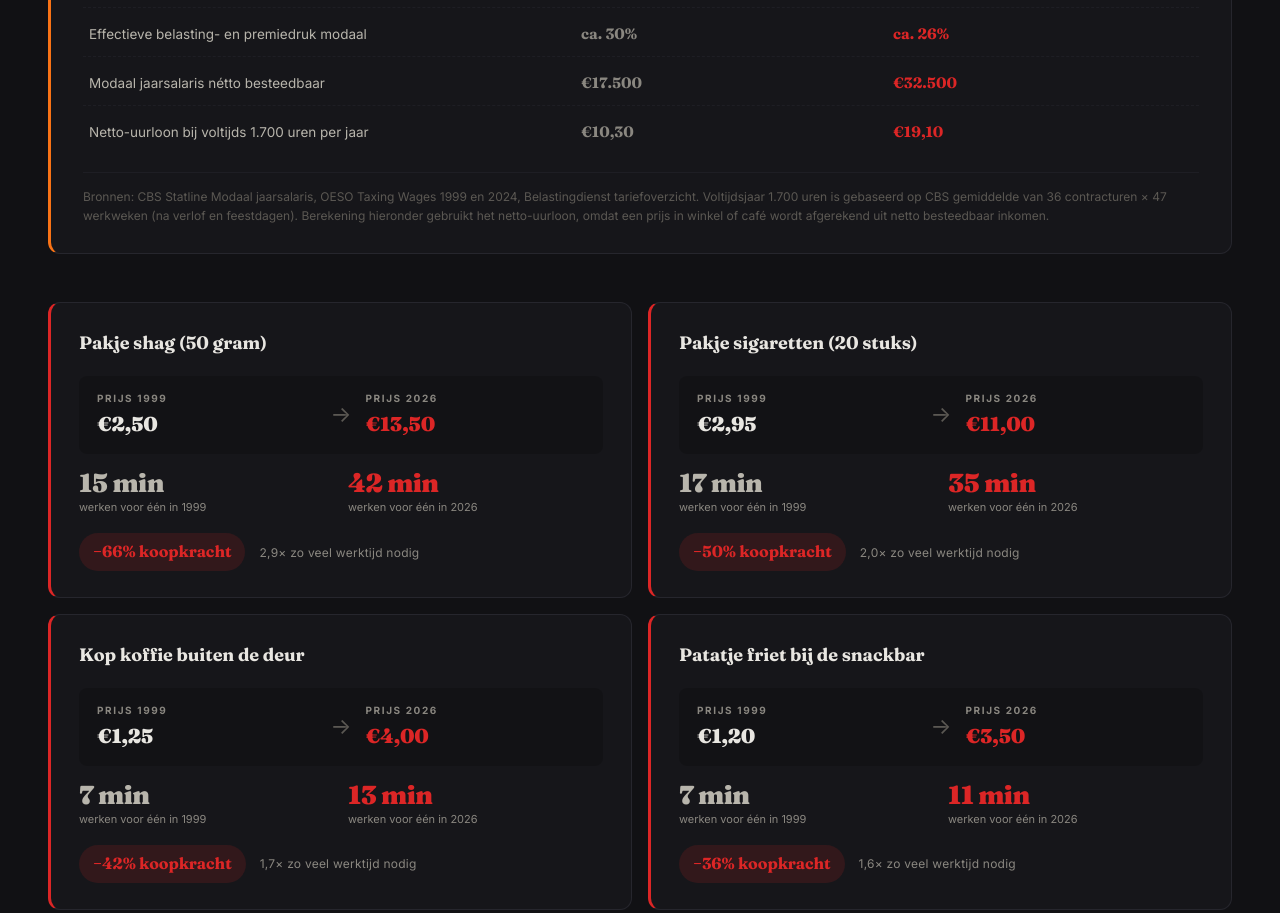
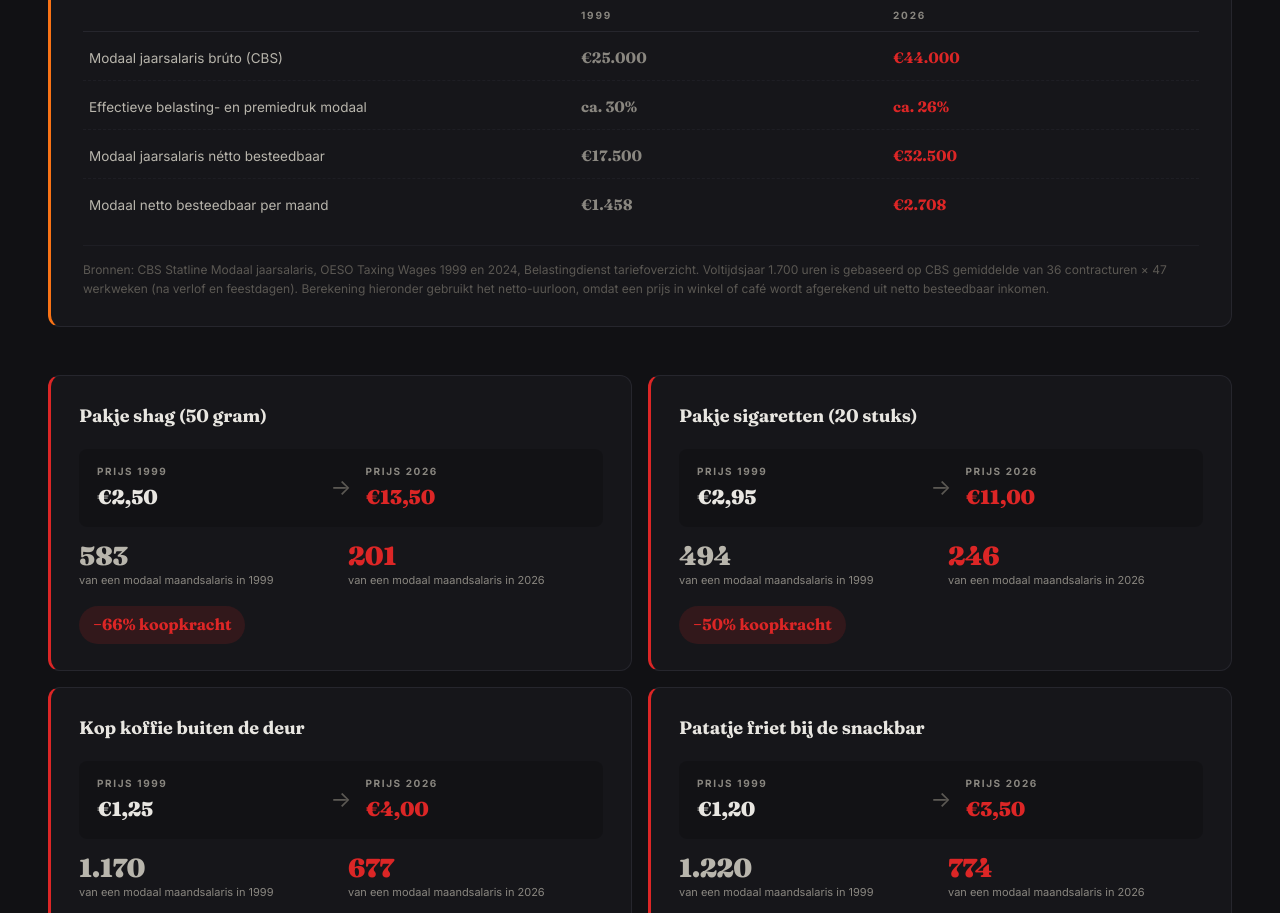
Before and after one commit to scorpiusstaffing/nl-naar-de-tyfus, a website: page index.html in a window 1280 px wide. Shown: the part 5804-6717 px from the top of the page. Drawn offline with nearby package versions, Linux system fonts and the light colour scheme; animation ran at ten frames a second.

Commit message:
v13: koopkracht-berekening per maand i.p.v. per jaar (modaal netto/maand 1.458 -> 2.708, intuitievere getallen)

```diff
--- a/app.js
+++ b/app.js
@@ -603,25 +603,21 @@
 
     const gridEl = $('koopkrachtGrid');
     if (gridEl) {
-      const m1999 = DATA.koopkrachtVergelijking.modaal1999_netto;
-      const m2026 = DATA.koopkrachtVergelijking.modaal2026_netto;
-      const uren_per_jaar = DATA.koopkrachtVergelijking.voltijdsuren || 1700;
-      const uurloon1999 = m1999 / uren_per_jaar; // ~€10,30 netto
-      const uurloon2026 = m2026 / uren_per_jaar; // ~€19,10 netto
-
-      const fmtTime = minuten => {
-        if (minuten < 60) return `${Math.round(minuten)} min`;
-        const u = Math.floor(minuten / 60);
-        const m = Math.round(minuten - u * 60);
-        return m === 0 ? `${u} uur` : `${u} u ${m} min`;
+      const maand1999 = DATA.koopkrachtVergelijking.modaal1999_netto / 12; // €1.458 netto/maand
+      const maand2026 = DATA.koopkrachtVergelijking.modaal2026_netto / 12; // €2.708 netto/maand
+
+      const fmtAantal = n => {
+        if (n >= 1000) return Math.round(n / 10) * 10; // afronden op tientallen voor leesbaarheid
+        if (n >= 100)  return Math.round(n);
+        if (n >= 10)   return Math.round(n);
+        return n.toFixed(1).replace('.', ',');
       };
       const fmtPrijs = p => '€' + p.toLocaleString('nl-NL', { minimumFractionDigits: 2, maximumFractionDigits: 2 });
 
       gridEl.innerHTML = DATA.koopkrachtVergelijking.producten.map(p => {
-        const min1999 = (p.prijs1999 / uurloon1999) * 60;
-        const min2026 = (p.prijs2026 / uurloon2026) * 60;
-        const verlies = (1 - (min1999 / min2026)) * 100;
-        const factor = (min2026 / min1999).toFixed(1).replace('.', ',');
+        const aantal1999 = maand1999 / p.prijs1999;
+        const aantal2026 = maand2026 / p.prijs2026;
+        const verlies = ((aantal1999 - aantal2026) / aantal1999) * 100;
         return `
           <div class="kk-card">
             <div class="kk-product">${p.naam}</div>
@@ -638,17 +634,16 @@
             </div>
             <div class="kk-aantal-row">
               <div class="kk-aantal">
-                <span class="kk-aantal-num">${fmtTime(min1999)}</span>
-                <span class="kk-aantal-lbl">werken voor één in 1999</span>
+                <span class="kk-aantal-num">${fmtAantal(aantal1999).toLocaleString ? fmtAantal(aantal1999).toLocaleString('nl-NL') : fmtAantal(aantal1999)}</span>
+                <span class="kk-aantal-lbl">van een modaal maandsalaris in 1999</span>
               </div>
               <div class="kk-aantal kk-aantal-now">
-                <span class="kk-aantal-num">${fmtTime(min2026)}</span>
-                <span class="kk-aantal-lbl">werken voor één in 2026</span>
+                <span class="kk-aantal-num">${fmtAantal(aantal2026).toLocaleString ? fmtAantal(aantal2026).toLocaleString('nl-NL') : fmtAantal(aantal2026)}</span>
+                <span class="kk-aantal-lbl">van een modaal maandsalaris in 2026</span>
               </div>
             </div>
             <div class="kk-verlies-row">
               <span class="kk-verlies">−${Math.round(verlies)}% koopkracht</span>
-              <span class="kk-factor">${factor}× zo veel werktijd nodig</span>
             </div>
           </div>
         `;
--- a/data.js
+++ b/data.js
@@ -49,7 +49,7 @@
 
   koopkrachtVergelijking: {
     label: "Hoeveel werktijd kost een dagelijks product, 1999 versus 2026",
-    intro: "Modaal jaarsalaris is een bruto-begrip. Een biertje of pakje brood reken je echter af uit wat overblijft na de Belastingdienst, en daarom is netto besteedbaar inkomen de juiste maatstaf voor koopkracht. Het rekenkader hieronder maakt elke stap controleerbaar: van bruto naar netto, van jaar naar uur. De cards die volgen tonen voor tien dagelijkse producten hoeveel minuten werk een modale werknemer in 1999 en in 2026 nodig had om er één van te kopen, plus het resulterende koopkrachtverlies.",
+    intro: "Modaal jaarsalaris is een bruto-begrip. Een biertje of pakje brood reken je echter af uit wat overblijft na de Belastingdienst, en daarom is netto besteedbaar inkomen de juiste maatstaf voor koopkracht. Het rekenkader hieronder maakt elke stap controleerbaar: van bruto naar netto, van jaar naar maand. De cards die volgen tonen voor tien dagelijkse producten hoeveel een modale Nederlander er per maand kon kopen, in 1999 en in 2026 naast elkaar. De rode pil is het koopkrachtverlies.",
     source: "CBS Statline Modaal jaarsalaris (historische reeks), OESO Taxing Wages 1999 en 2024, Belastingdienst tariefoverzichten, NIBUD prijspeil, CBS Prijzen consumenten (CPI), NS-tariefarchief, archieven supermarktbonnen 1999-2026",
     sourceUrl: "https://www.cbs.nl",
     modaal1999_bruto: 25000,
@@ -61,7 +61,7 @@
       { label: "Modaal jaarsalaris brúto (CBS)",                     "1999": "€25.000", "2026": "€44.000" },
       { label: "Effectieve belasting- en premiedruk modaal",         "1999": "ca. 30%", "2026": "ca. 26%" },
       { label: "Modaal jaarsalaris nétto besteedbaar",               "1999": "€17.500", "2026": "€32.500" },
-      { label: "Netto-uurloon bij voltijds 1.700 uren per jaar",     "1999": "€10,30",  "2026": "€19,10" }
+      { label: "Modaal netto besteedbaar per maand",                 "1999": "€1.458",  "2026": "€2.708" }
     ],
     producten: [
       { naam: "Pakje shag (50 gram)",                                prijs1999: 2.50, prijs2026: 13.50, eenheid: "pakjes" },
--- a/index.html
+++ b/index.html
@@ -214,7 +214,7 @@
   <div class="container">
     <div class="chapter-head wide">
       <p class="kicker">02a, Koopkracht in producten</p>
-      <h2 class="h2">Hoe lang werk je nog voor <br>een <span class="hl">koffie</span>, een brood, een biertje?</h2>
+      <h2 class="h2">Hoeveel <span class="hl">koffies</span>, biertjes, broden <br>past er nog in een modaal maandsalaris?</h2>
       <p class="lede" id="koopkrachtIntro"></p>
     </div>
 
```
Also changed, not shown: 1 other file.
